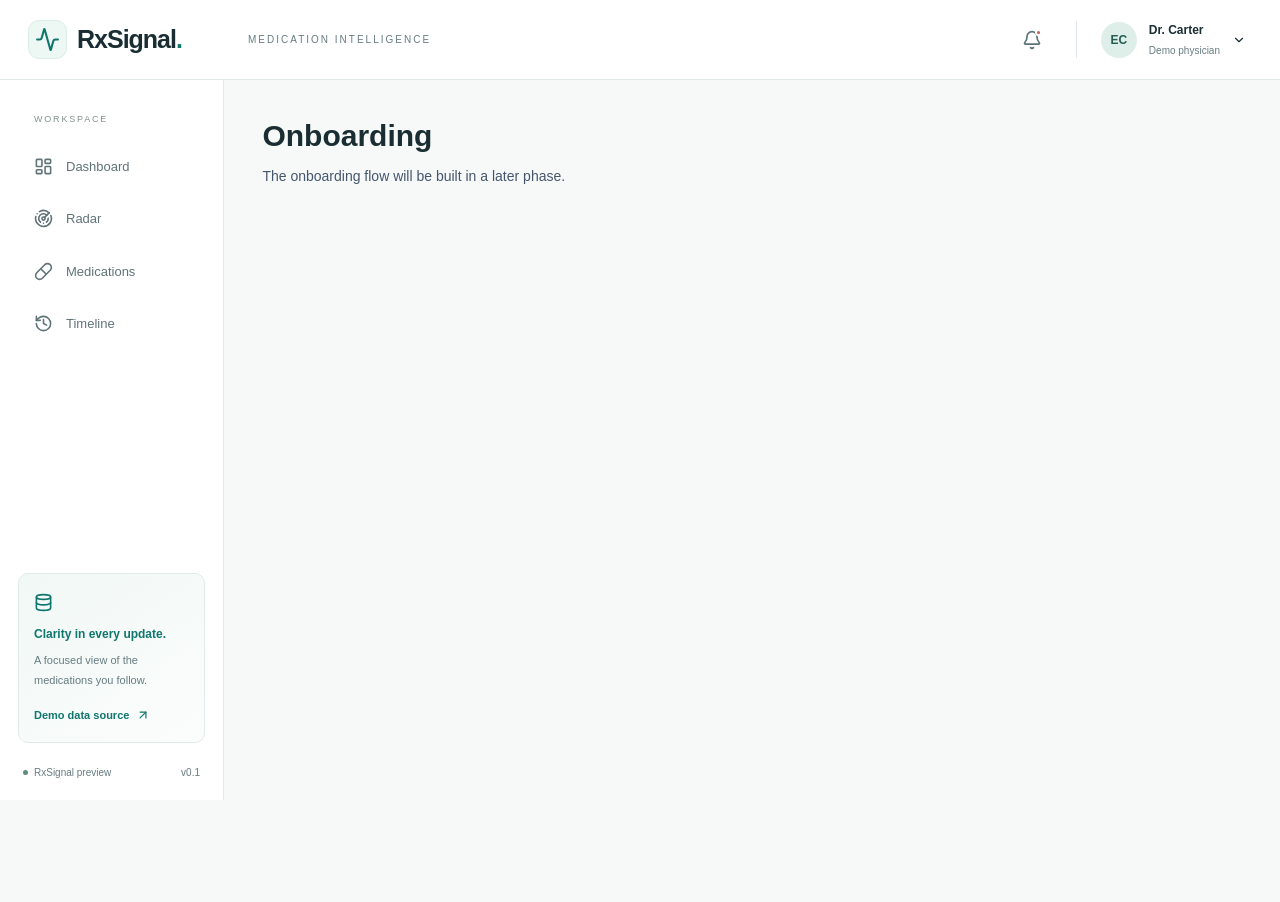
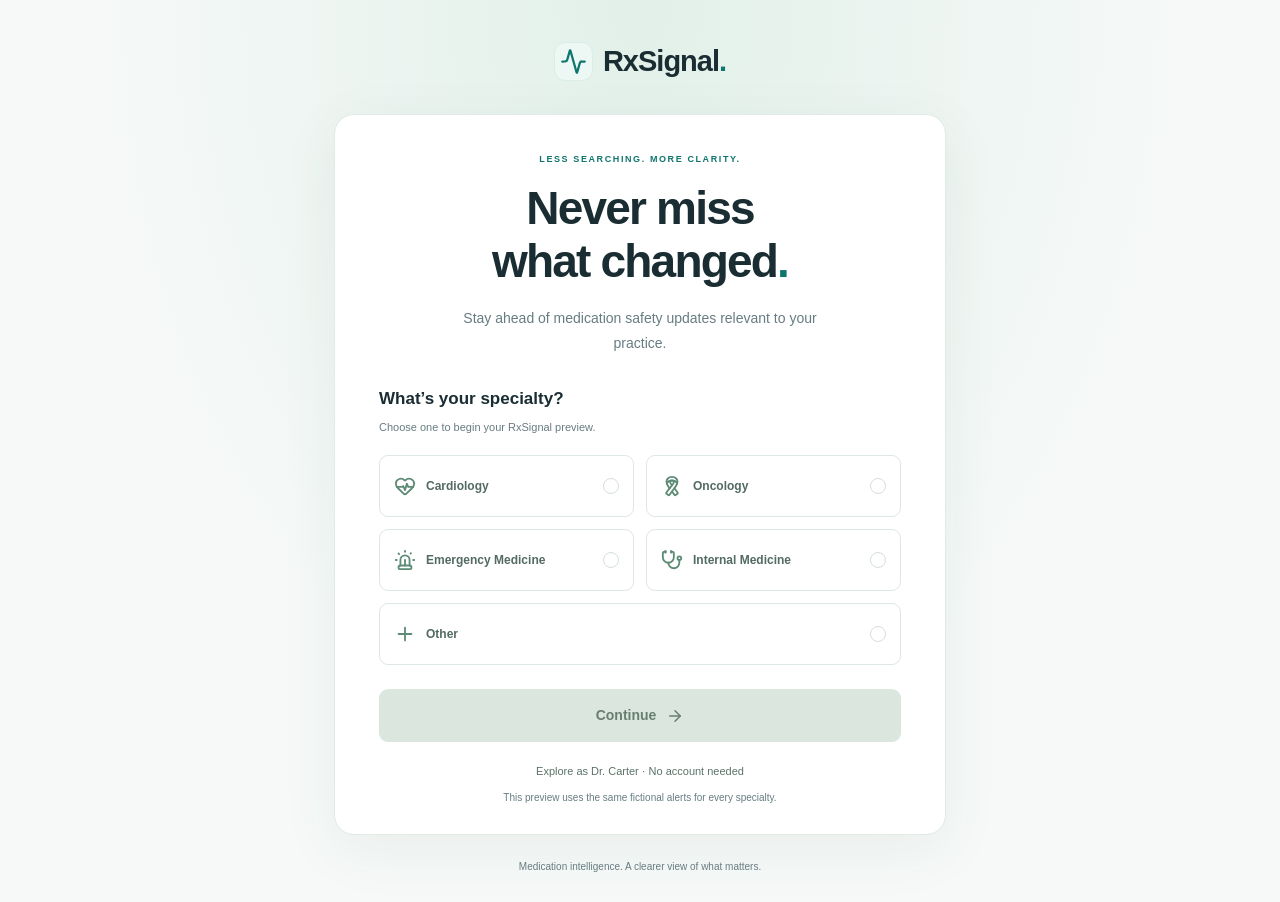
Before and after one commit to PrinceOseiBonsu/rxsignal, a Next.js app in the folder frontend/: page /onboarding in a window 1280 px wide. Before the commit the page ends 800 px from the top, so only its background shows below. Built offline with nearby package versions, Linux system fonts and the light colour scheme.

Commit message:
Add specialty onboarding and backend integration contract

```diff
--- a/frontend/app/dashboard/page.tsx
+++ b/frontend/app/dashboard/page.tsx
@@ -5,7 +5,9 @@ import SignalChart from "@/components/SignalChart";
 import { alerts, mockDataNotice } from "@/data/mockData";
 import { formatDate, getDashboardStats } from "@/lib/dashboard";
 
-export default function DashboardPage() {
+export default async function DashboardPage({ searchParams }: { searchParams: Promise<{ specialty?: string | string[] }> }) {
+  const { specialty } = await searchParams;
+  const selectedSpecialty = typeof specialty === "string" && ["Cardiology", "Oncology", "Emergency Medicine", "Internal Medicine", "Other"].includes(specialty) ? specialty : null;
   const stats = getDashboardStats(alerts);
   const cards = [
     { label: "Active signals", value: stats.active, note: "Across your demo watchlist", icon: Activity, style: "teal" },
@@ -15,7 +17,7 @@ export default function DashboardPage() {
   ];
   return (
     <div className="dashboard">
-      <div className="page-heading"><div><p className="eyebrow">YOUR DAILY INTELLIGENCE</p><h1>Good morning, Dr. Carter<span className="greeting-dot">.</span></h1><p>Here’s what changed in the medications you follow.</p></div><div className="source-status" id="source-status"><span><Database size={14} aria-hidden="true" /> FDA source <b>Demo mode</b></span><small><Clock3 size={12} aria-hidden="true" /> Last updated: {stats.latestDate ? formatDate(stats.latestDate) : "No updates"} · demo</small></div></div>
+      <div className="page-heading"><div><p className="eyebrow">YOUR DAILY INTELLIGENCE</p><h1>Good morning, Dr. Carter<span className="greeting-dot">.</span></h1><p>Here’s what changed in the medications you follow.</p>{selectedSpecialty && <p className="dashboard-specialty">{selectedSpecialty} · Demo preview</p>}</div><div className="source-status" id="source-status"><span><Database size={14} aria-hidden="true" /> FDA source <b>Demo mode</b></span><small><Clock3 size={12} aria-hidden="true" /> Last updated: {stats.latestDate ? formatDate(stats.latestDate) : "No updates"} · demo</small></div></div>
       <div className="summary-grid">{cards.map(({ label, value, note, icon: Icon, style }) => <article className="summary-card" key={label}><div className="summary-top"><span>{label}</span><span className={`summary-icon ${style}`}><Icon size={18} aria-hidden="true" /></span></div><strong>{value.toString().padStart(2, "0")}</strong><p>{note}</p></article>)}</div>
       <div className="dashboard-columns"><MedicationRadar alerts={alerts} /><aside className="dashboard-aside"><SignalChart /><section id="medications" className="watchlist"><div className="section-heading"><div><span className="eyebrow">YOUR WATCHLIST</span><h2>Medications</h2></div><span className="count-pill">{stats.monitored}</span></div><ul>{alerts.map((alert) => <li key={alert.id}><span className="medication-icon"><Pill size={17} aria-hidden="true" /></span><Link href={`/medication/${alert.id}`}>{alert.drugName}<small>{alert.genericName}</small></Link><ArrowUpRight size={15} aria-hidden="true" /></li>)}</ul><p>All medications in this preview are fictional.</p></section></aside></div>
       <section id="timeline" className="timeline-panel"><div className="section-heading"><div><span className="eyebrow">RECENT CHANGES</span><h2>Update timeline</h2></div><span className="sort-label">Latest first</span></div><ol>{[...alerts].sort((a, b) => b.date.localeCompare(a.date)).map((alert) => <li key={alert.id}><span className={`timeline-dot ${alert.severity}`} /><time dateTime={alert.date}>{formatDate(alert.date)}</time><div><Link href={`/medication/${alert.id}`}>{alert.drugName}</Link><p>{alert.headline}</p></div><ArrowUpRight size={16} aria-hidden="true" /></li>)}</ol></section>
--- a/frontend/app/globals.css
+++ b/frontend/app/globals.css
@@ -296,3 +296,34 @@ h2 { font-size: 20px; font-weight: 600; letter-spacing: -.5px; }
 .timeline-footnote { color: var(--muted); font-size: 10px; line-height: 1.8; margin-top: 17px; }
 .timeline-empty { padding: 25px 0; color: var(--muted); }
 @media (max-width: 700px) { .medication-timeline { padding: 20px; }.medication-event { flex-basis: 160px; } }
+
+/* Phase 11: a focused specialty selection before entering the demo. */
+.onboarding-main { min-height: 100vh; background: radial-gradient(ellipse at 50% 0, #e2f0e9 0, #f6f9f8 60%); }
+.onboarding-page { max-width: 660px; margin: 0 auto; padding: 40px 24px 28px; }
+.onboarding-brand { justify-content: center; font-size: 29px; margin-bottom: 30px; }
+.onboarding-card { background: white; border: 1px solid #dfebe4; box-shadow: 0 15px 60px #194d3610; border-radius: 20px; padding: 38px 44px 28px; text-align: center; }
+.onboarding-card h1 { font-size: clamp(36px, 4vw, 46px); font-weight: 650; letter-spacing: -1.8px; line-height: 1.15; margin-top: 16px; }
+.onboarding-card h1 > span { color: var(--teal); }
+.onboarding-value { max-width: 360px; margin: 18px auto 30px; font-size: 14px; line-height: 1.8; color: var(--muted); }
+.onboarding-card fieldset { text-align: left; border: 0; padding: 0; min-width: 0; }
+.onboarding-card legend { font-size: 17px; font-weight: 600; }
+.specialty-help { margin-top: 7px; color: var(--muted); font-size: 11px; }
+.specialty-grid { display: grid; grid-template-columns: 1fr 1fr; gap: 12px; margin-top: 20px; }
+.specialty-card { position: relative; display: flex; align-items: center; gap: 10px; padding: 19px 14px; border: 1px solid #dfe8e3; border-radius: 9px; cursor: pointer; font-size: 12px; font-weight: 600; color: #536b61; transition: border-color 150ms, background 150ms; }
+.specialty-card input { position: absolute; width: 1px; height: 1px; opacity: 0; }
+.specialty-card:focus-within { outline: 3px solid var(--teal); outline-offset: 3px; }
+.specialty-card > svg { flex-shrink: 0; color: #5d8b76; }
+.specialty-card:hover { background: #f6faf7; border-color: #9fbfac; }
+.specialty-card.selected { background: #edf7f1; border-color: #0f766e; color: #165e4b; box-shadow: inset 0 0 0 1px #0f766e; }
+.specialty-card:last-child { grid-column: 1 / -1; }
+.specialty-check { display: grid; place-items: center; flex-shrink: 0; width: 16px; height: 16px; margin-left: auto; border: 1px solid #d4e0d8; border-radius: 50%; }
+.selected .specialty-check { color: white; background: var(--teal); border-color: var(--teal); }
+.onboarding-continue { display: flex; justify-content: center; align-items: center; gap: 10px; width: 100%; padding: 16px; margin-top: 24px; border-radius: 9px; background: var(--teal); color: white; font-size: 14px; font-weight: 600; }
+.onboarding-continue:hover:not(:disabled) { background: #115e59; }
+.onboarding-continue:disabled { background: #dbe6df; color: #687e71; cursor: not-allowed; }
+.onboarding-demo { font-size: 11px; color: #5b7367; margin-top: 21px; }
+.onboarding-note { font-size: 10px; color: var(--muted); line-height: 1.7; margin-top: 9px; }
+.onboarding-footer { text-align: center; font-size: 10px; color: var(--muted); margin-top: 24px; }
+.dashboard-specialty { font-size: 11px; color: var(--teal); margin-top: 9px; }
+@media (max-width: 700px) { .onboarding-page { padding: 25px 18px; }.onboarding-card { padding: 28px 21px 24px; }.specialty-grid { gap: 10px; }.specialty-card { padding: 16px 10px; gap: 7px; font-size: 11px; }.specialty-card > svg { width: 18px; }.specialty-check { width: 14px; height: 14px; } }
+@media (max-width: 360px) { .specialty-grid { grid-template-columns: 1fr; } }
--- a/frontend/app/layout.tsx
+++ b/frontend/app/layout.tsx
@@ -1,6 +1,5 @@
 import type { Metadata } from "next";
-import Header from "@/components/Header";
-import Sidebar from "@/components/Sidebar";
+import AppShell from "@/components/AppShell";
 import "./globals.css";
 
 export const metadata: Metadata = {
@@ -13,8 +12,7 @@ export default function RootLayout({ children }: Readonly<{ children: React.Reac
     <html lang="en">
       <body>
         <a href="#main-content" className="skip-link">Skip to content</a>
-        <Header />
-        <div className="app-shell"><Sidebar /><main id="main-content" className="main-content">{children}</main></div>
+        <AppShell>{children}</AppShell>
       </body>
     </html>
   );
--- a/frontend/app/medication/[id]/page.tsx
+++ b/frontend/app/medication/[id]/page.tsx
@@ -29,13 +29,13 @@ export default async function MedicationPage({ params }: { params: Promise<{ id:
         </div>
         <dl className="detail-metadata">
           <div><dt><CalendarDays size={15} aria-hidden="true" /> Date detected</dt><dd><time dateTime={medication.date}>{formatDate(medication.date)}</time></dd></div>
-          <div><dt><Database size={15} aria-hidden="true" /> FDA source <span className="mock-tag">MOCK</span></dt><dd>{medication.source}</dd></div>
+          <div><dt><Database size={15} aria-hidden="true" /> FDA source <span className="mock-tag">MOCK</span></dt><dd>{medication.source.name}{medication.source.isMock && " — mock attribution"}</dd></div>
         </dl>
       </section>
       <p className="detail-demo-notice"><span className="mock-tag">DEMO</span>{mockDataNotice}</p>
       <WhatChanged alert={medication} />
       <IntelligenceBrief brief={medication.intelligenceBrief} />
-      <SourceEvidence evidence={medication.evidence} />
+      <SourceEvidence evidence={medication.source} />
       <MedicationTimeline key={medication.id} events={medication.timeline} />
     </section>
   );
--- a/frontend/app/onboarding/page.tsx
+++ b/frontend/app/onboarding/page.tsx
@@ -1,8 +1,47 @@
+"use client";
+
+import { useState } from "react";
+import { useRouter } from "next/navigation";
+import Link from "next/link";
+import { Activity, HeartPulse, Ribbon, Siren, Stethoscope, Plus, ArrowRight, Check } from "lucide-react";
+
+const specialties = [
+  { name: "Cardiology", icon: HeartPulse },
+  { name: "Oncology", icon: Ribbon },
+  { name: "Emergency Medicine", icon: Siren },
+  { name: "Internal Medicine", icon: Stethoscope },
+  { name: "Other", icon: Plus },
+];
+
 export default function OnboardingPage() {
+  const [specialty, setSpecialty] = useState("");
+  const router = useRouter();
   return (
-    <section className="space-y-3">
-      <h1 className="text-3xl font-bold">Onboarding</h1>
-      <p className="text-slate-600">The onboarding flow will be built in a later phase.</p>
-    </section>
+    <div className="onboarding-page">
+      <Link href="/onboarding" className="brand onboarding-brand" aria-label="RxSignal welcome"><span className="brand-icon"><Activity size={27} aria-hidden="true" /></span><span>RxSignal<span className="brand-dot">.</span></span></Link>
+      <section className="onboarding-card" aria-labelledby="welcome-title">
+        <p className="eyebrow">LESS SEARCHING. MORE CLARITY.</p>
+        <h1 id="welcome-title">Never miss<br />what changed<span>.</span></h1>
+        <p className="onboarding-value">Stay ahead of medication safety updates relevant to your practice.</p>
+        <form onSubmit={(event) => { event.preventDefault(); if (specialty) router.push(`/dashboard?specialty=${encodeURIComponent(specialty)}`); }}>
+          <fieldset>
+            <legend>What’s your specialty?</legend>
+            <p className="specialty-help">Choose one to begin your RxSignal preview.</p>
+            <div className="specialty-grid">
+              {specialties.map(({ name, icon: Icon }) => (
+                <label className={`specialty-card ${specialty === name ? "selected" : ""}`} key={name}>
+                  <input type="radio" name="specialty" value={name} checked={specialty === name} onChange={() => setSpecialty(name)} required />
+                  <Icon size={22} aria-hidden="true" /><span>{name}</span><span className="specialty-check" aria-hidden="true">{specialty === name && <Check size={12} />}</span>
+                </label>
+              ))}
+            </div>
+          </fieldset>
+          <button type="submit" className="onboarding-continue" disabled={!specialty}>Continue <ArrowRight size={18} aria-hidden="true" /></button>
+        </form>
+        <p className="onboarding-demo">Explore as Dr. Carter · No account needed</p>
+        <p className="onboarding-note">This preview uses the same fictional alerts for every specialty.</p>
+      </section>
+      <p className="onboarding-footer">Medication intelligence. A clearer view of what matters.</p>
+    </div>
   );
 }
--- a/frontend/components/AlertCard.tsx
+++ b/frontend/components/AlertCard.tsx
@@ -34,7 +34,7 @@ export default function AlertCard({ alert }: { alert: MedicationAlert }) {
           </div>
         </div>
         <div className="alert-footer">
-          <span title={alert.source}>FDA source <span className="mock-tag">MOCK</span></span>
+          <span title={alert.source.name}>FDA source <span className="mock-tag">MOCK</span></span>
           <span className="alert-action" id={`alert-action-${alert.id}`}>
             View intelligence <ArrowUpRight size={16} aria-hidden="true" />
           </span>
--- /dev/null
+++ b/frontend/components/AppShell.tsx
@@ -0,0 +1,13 @@
+"use client";
+
+import { usePathname } from "next/navigation";
+import Header from "@/components/Header";
+import Sidebar from "@/components/Sidebar";
+
+export default function AppShell({ children }: { children: React.ReactNode }) {
+  const pathname = usePathname();
+  if (pathname === "/onboarding" || pathname === "/") {
+    return <main id="main-content" className="onboarding-main">{children}</main>;
+  }
+  return <><Header /><div className="app-shell"><Sidebar /><main id="main-content" className="main-content">{children}</main></div></>;
+}
--- a/frontend/components/SourceEvidence.tsx
+++ b/frontend/components/SourceEvidence.tsx
@@ -20,10 +20,10 @@ export default function SourceEvidence({ evidence }: { evidence: Evidence }) {
       <div className="evidence-heading"><span className="evidence-emblem"><Landmark size={23} aria-hidden="true" /></span><div><p className="eyebrow">ORIGINAL SOURCE</p><h2 id="source-evidence-title">Source Evidence</h2></div><span className="evidence-status">{evidence.isMock ? "Demo · not verified" : "Source reference"}</span></div>
       <p className="evidence-explanation">FDA information is the source. AI helps explain the change.</p>
       <div className="evidence-record">
-        <h3>{evidence.publisher}</h3>
+        <h3>{evidence.name}</h3>
         <dl className="evidence-metadata">
           <div><dt><FileText size={14} aria-hidden="true" /> Source type</dt><dd>{evidence.sourceType}{evidence.isMock && " (mock)"}</dd></div>
-          <div><dt><CalendarDays size={14} aria-hidden="true" /> Publication date</dt><dd>{evidence.publishedAt ? <><time dateTime={evidence.publishedAt}>{formatDate(evidence.publishedAt)}</time>{evidence.isMock && " (mock)"}</> : "Not available — awaiting source"}</dd></div>
+          <div><dt><CalendarDays size={14} aria-hidden="true" /> Publication date</dt><dd>{evidence.publishedDate ? <><time dateTime={evidence.publishedDate}>{formatDate(evidence.publishedDate)}</time>{evidence.isMock && " (mock)"}</> : "Not available — awaiting source"}</dd></div>
         </dl>
         {url ? <a className="evidence-link" href={url} target="_blank" rel="noopener noreferrer">View Official Evidence <ExternalLink size={15} aria-hidden="true" /><span className="sr-only"> (opens in a new tab)</span></a> : <button className="evidence-link" type="button" disabled aria-describedby="evidence-availability">View Official Evidence <ExternalLink size={15} aria-hidden="true" /></button>}
       </div>
```
Also changed, not shown: frontend/app/page.tsx (+2 -9 lines), frontend/components/WhatChanged.tsx (+4 -3 lines), frontend/data/mockData.ts (+9 -12 lines), frontend/types/medication.ts (+15 -9 lines), 3 other files (tests, documents, lock files or other folders).
